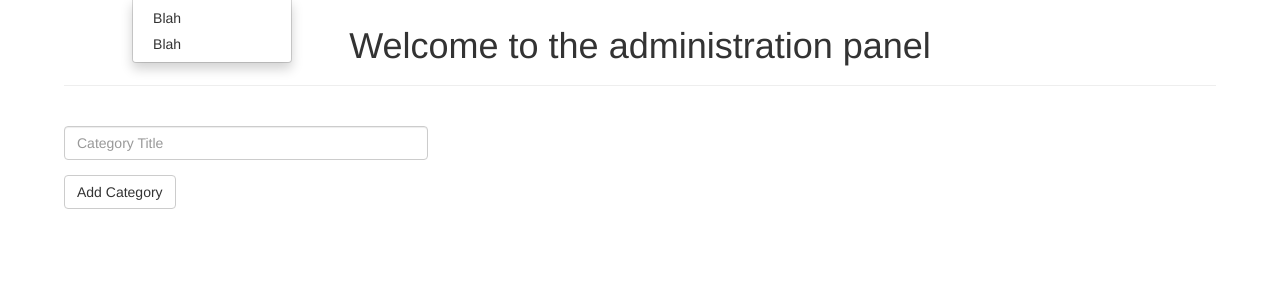
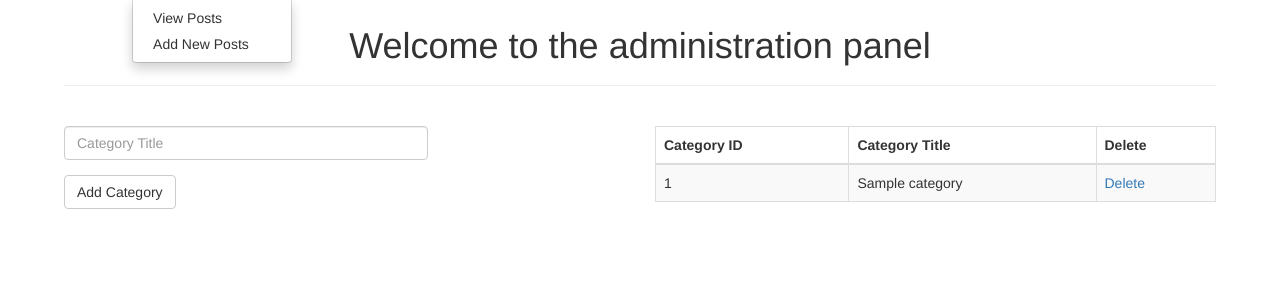
Before and after one commit to marcellpaganini/NewGroundBlogPHP, a PHP site: page /admin/categories.php in a window 1280 px wide, after a click on "Posts". Shown: the part 52-352 px from the top of the page. Run offline with PHP 8.4, Linux system fonts and the light colour scheme; tables that the repository leaves empty or names only in its code hold one stand-in row (values such as "Sample post").

Commit message:
add/delete/show categories

```diff
--- a/admin/categories.php
+++ b/admin/categories.php
@@ -5,19 +5,38 @@
     <h1 class="text-center">Welcome to the administration panel</h1>
     <hr>
     <br />
-    <form class="form-horizontal">
+
+    <div class="row">
+    <div class="col-md-6">
+        <form class="form-horizontal" action="includes/functions.php" method="post">
             <div class="form-group">
-            <div class="col-sm-4">
-            <input type="text" class="form-control" id="category" placeholder="Category Title">
+                <div class="col-sm-8">
+                <input type="text" class="form-control" name="cat_title" id="cat_title" placeholder="Category Title">
                 </div>
             </div>
             <div class="form-group">
                 <div class="col-sm-2 col-sm-4">
-            <button type="submit" class="btn btn-default">Add Category</button>
+                <button type="submit" class="btn btn-default" name="cat_add">Add Category</button>
                 </div>
             </div>
         </form>
-
+    </div>
+    <div class="col-md-6">
+        <div>
+            <table class="table table-bordered table-striped table-hover">
+                <thead>
+                    <th>Category ID</th>
+                    <th>Category Title</th>
+                    <th>Delete</th>
+                </thead>
+                <tbody>
+                    <?php show_category(); ?>
+                </tbody>
+            </table>
+        </div>
+    </div>
 </div>
 
+
+
 <?php include 'includes/footer.php' ?>
--- /dev/null
+++ b/admin/includes/functions.php
@@ -0,0 +1,56 @@
+<?php include "db.php"?>
+
+<?php
+    function add_category(){
+        global $dbLink;
+
+        if (isset($_POST['cat_add'])) {
+            if (empty($_POST['cat_title'])) {
+                header("Location: ../categories.php?Field_cannot_be_empty");
+            }else{
+                $cat_title = $_POST['cat_title'];
+                $query = "INSERT INTO categories(cat_title)VALUES('$cat_title')";
+                $result = mysqli_query($dbLink, $query);
+
+                if (!$result) {
+                    die("Could not send data " . mysqli_error($dbLink));
+                }else{
+                    header("Location: ../categories.php?category_added");
+                }
+            }
+        }
+    }
+    add_category();
+
+    function show_category(){
+        global $dbLink;
+        $query = "SELECT * FROM categories";
+        $result = mysqli_query($dbLink, $query);
+
+        while ($row = mysqli_fetch_assoc($result)) {
+            $cat_id = $row['cat_id'];
+            $cat_title = $row['cat_title'];
+
+            echo "<tr>";
+            echo "<td>{$cat_id}</td>";
+            echo "<td>{$cat_title}</td>";
+            echo "<td><a href='categories.php?delete_cat={$cat_id}'>Delete</a></td>";
+            echo "</tr>";
+        }
+    }
+
+    function delete_category(){
+        global $dbLink;
+        if(isset($_GET['delete_cat'])){
+            $cat_id = $_GET['delete_cat'];
+            $query = "DELETE FROM categories WHERE cat_id = $cat_id";
+            $result = mysqli_query($dbLink, $query);
+            if(!$result) {
+                die("Could not delete data " . mysqli_error($dbLink));
+            } else {
+                header("Location: categories.php?category_deleted");
+            }
+        }
+    }
+    delete_category();
+?>
--- a/admin/includes/header.php
+++ b/admin/includes/header.php
@@ -1,3 +1,7 @@
+<?php ob_start(); ?>
+<?php include "db.php"?>
+<?php include "functions.php"?>
+
 <!doctype html>
 <html lang="en">
   <head>
--- a/admin/includes/nav.php
+++ b/admin/includes/nav.php
@@ -8,7 +8,7 @@
         <span class="icon-bar"></span>
         <span class="icon-bar"></span>
       </button>
-      <a class="navbar-brand" href="#">New Ground</a>
+      <a class="navbar-brand" href=<?php echo "index.php"?>>New Ground</a>
     </div>
 
     <!-- Collect the nav links, forms, and other content for toggling -->
@@ -17,8 +17,8 @@
         <li class="dropdown">
             <a href="#" class="dropdown-toggle" data-toggle="dropdown" role="button" aria-haspopup="true" aria-expanded="false">Posts <span class="caret"></span></a>
             <ul class="dropdown-menu">
-              <li><a href="#">Blah</a></li>
-              <li><a href="#">Blah</a></li>
+              <li><a href="#">View Posts</a></li>
+              <li><a href="#">Add New Posts</a></li>
             </ul>
         </li>
         <li><a href=<?php echo "categories.php"?>>Categories</a></li>
--- a/includes/header.php
+++ b/includes/header.php
@@ -1,3 +1,5 @@
+<?php include "admin/includes/db.php" ?>
+<?php include "function.php" ?>
 <!doctype html>
 <html lang="en">
   <head>
```
Also changed, not shown: includes/function.php (added, +15 -0 lines), includes/navigation.php (+1 -16 lines), admin/includes/db.php (renamed from includes/db.php). Lines whose indentation alone changed are shown as unchanged.
